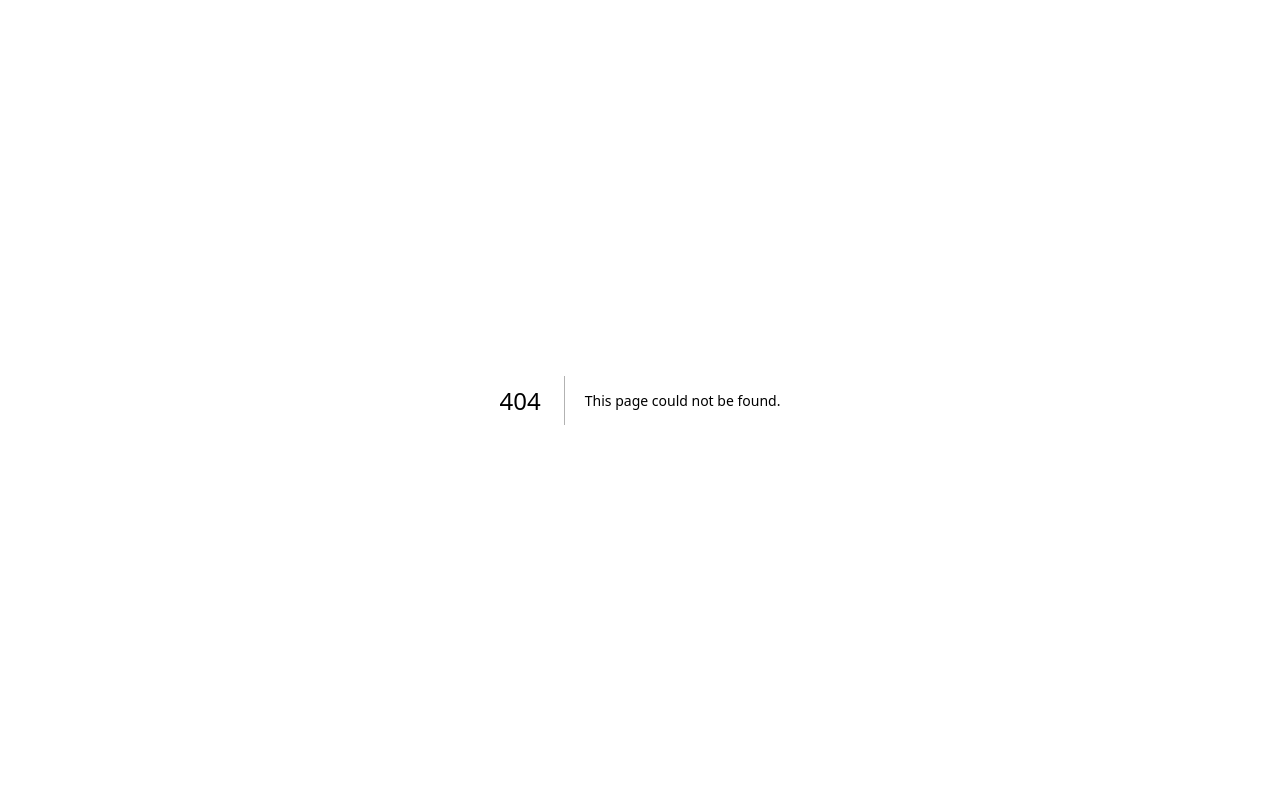
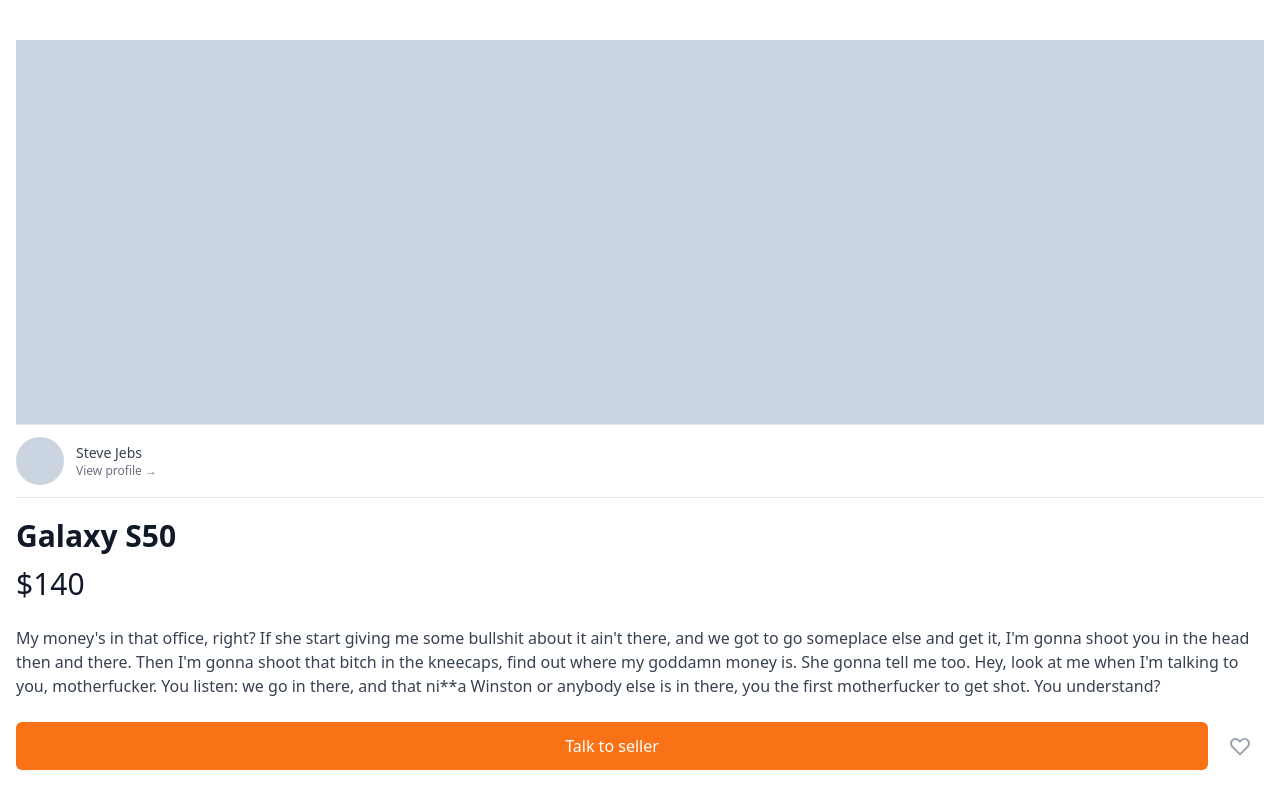
Before and after one commit to kimdongzzi/nomad-carrot-market, a Next.js app: page /items/1 in a window 1280 px wide. Before the commit this address had no page. Shown: the top 800 px of the page. Built offline with nearby package versions, Linux system fonts and the light colour scheme.

Commit message:
[design]feat/UI: Detail UI #2 #6
- Detail UI 구성

```diff
--- a/pages/index.tsx
+++ b/pages/index.tsx
@@ -1,11 +1,17 @@
 import type { NextPage } from "next";
+import { useRouter } from "next/router";
 
 const Home: NextPage = () => {
+  const router = useRouter();
+  const goToDetail = (id: number) => {
+    router.push(`/items/${id}`);
+  };
   return (
     <div className="flex flex-col space-y-5 py-10 px-2">
       {[1, 1, 1, 1, 1, 1, 1, 1, 1, 1, 1, 1].map((_, i) => (
         <div
           key={i}
+          onClick={() => goToDetail(i)}
           className="flex cursor-pointer justify-between border-b px-4 pb-4"
         >
           <div className="flex space-x-4">
--- /dev/null
+++ b/pages/items/[id].tsx
@@ -0,0 +1,70 @@
+import type { NextPage } from "next";
+
+const ItemDetail: NextPage = () => {
+  return (
+    <div className="px-4 py-10">
+      <div className="mb-8">
+        <div className="h-96 bg-slate-300" />
+        <div className="flex cursor-pointer items-center space-x-3 border-t border-b py-3">
+          <div className="h-12 w-12 rounded-full bg-slate-300" />
+          <div>
+            <p className="text-sm font-medium text-gray-700">Steve Jebs</p>
+            <p className="text-xs font-medium text-gray-500">
+              View profile &rarr;
+            </p>
+          </div>
+        </div>
+        <div className="mt-5">
+          <h1 className="text-3xl font-bold text-gray-900">Galaxy S50</h1>
+          <span className="mt-3 block text-3xl text-gray-900">$140</span>
+          <p className="my-6 text-gray-700">
+            My money&apos;s in that office, right? If she start giving me some
+            bullshit about it ain&apos;t there, and we got to go someplace else
+            and get it, I&apos;m gonna shoot you in the head then and there.
+            Then I&apos;m gonna shoot that bitch in the kneecaps, find out where
+            my goddamn money is. She gonna tell me too. Hey, look at me when
+            I&apos;m talking to you, motherfucker. You listen: we go in there,
+            and that ni**a Winston or anybody else is in there, you the first
+            motherfucker to get shot. You understand?
+          </p>
+          <div className="flex items-center justify-between space-x-2">
+            <button className="flex-1 rounded-md bg-orange-500 py-3 font-medium text-white shadow-sm hover:bg-orange-600 focus:outline-none focus:ring-2 focus:ring-orange-500 focus:ring-offset-2">
+              Talk to seller
+            </button>
+            <button className="flex items-center justify-center rounded-md p-3 text-gray-400 hover:bg-gray-100 hover:text-gray-500 focus:outline-none focus:ring-2 focus:ring-gray-400 focus:ring-offset-2">
+              <svg
+                className="h-6 w-6 "
+                xmlns="http://www.w3.org/2000/svg"
+                fill="none"
+                viewBox="0 0 24 24"
+                stroke="currentColor"
+                aria-hidden="true"
+              >
+                <path
+                  strokeLinecap="round"
+                  strokeLinejoin="round"
+                  strokeWidth="2"
+                  d="M4.318 6.318a4.5 4.5 0 000 6.364L12 20.364l7.682-7.682a4.5 4.5 0 00-6.364-6.364L12 7.636l-1.318-1.318a4.5 4.5 0 00-6.364 0z"
+                />
+              </svg>
+            </button>
+          </div>
+        </div>
+      </div>
+      <div>
+        <h2 className="text-2xl font-bold text-gray-900">Similar items</h2>
+        <div className="grid grid-cols-2 gap-4">
+          {[1, 2, 3, 4, 5, 6].map((_, i) => (
+            <div key={i}>
+              <div className="mt-6 mb-4 h-56 w-full bg-slate-300" />
+              <h3 className="-mb-1 text-gray-700">Galaxy S60</h3>
+              <span className="text-sm font-medium text-gray-900">$6</span>
+            </div>
+          ))}
+        </div>
+      </div>
+    </div>
+  );
+};
+
+export default ItemDetail;
```
